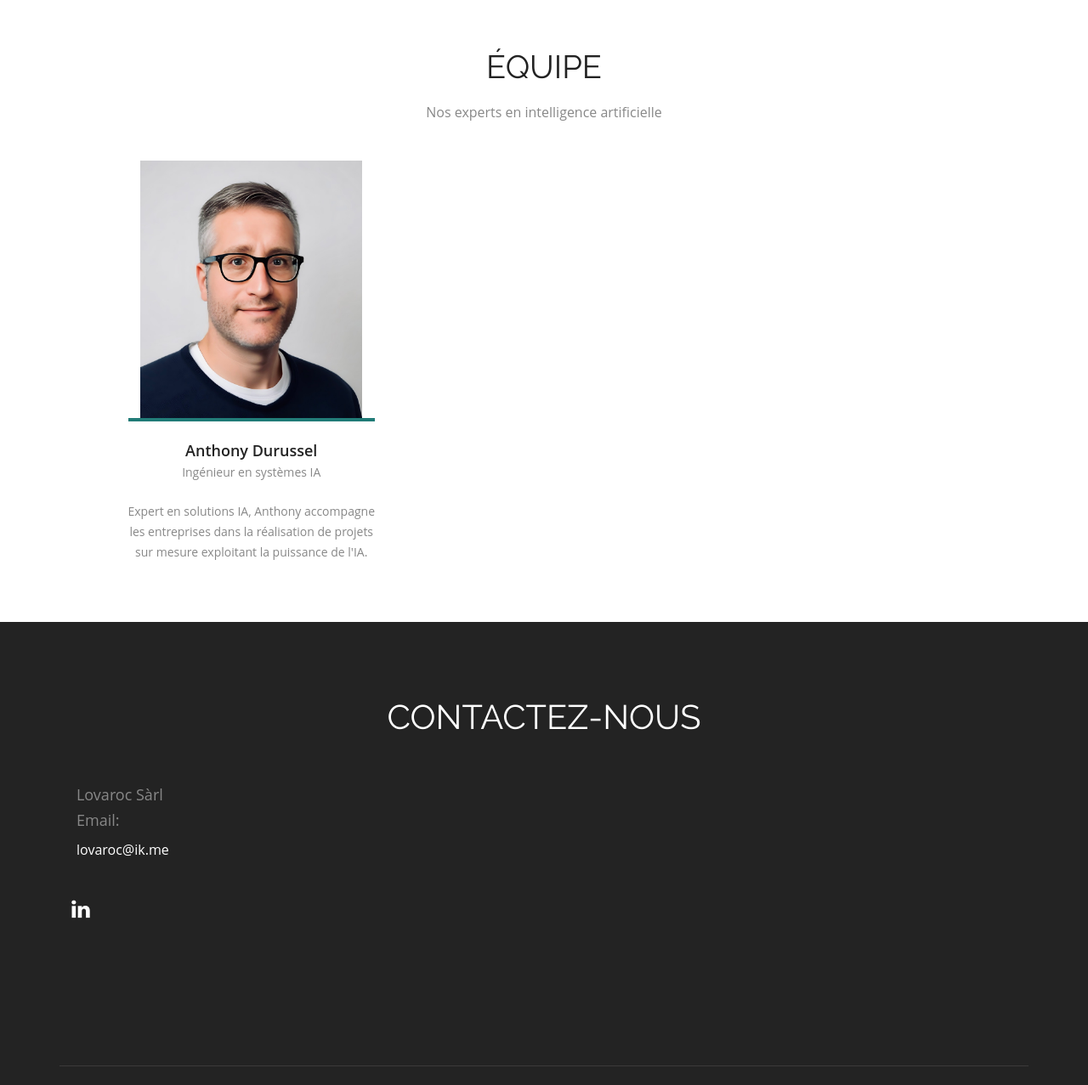
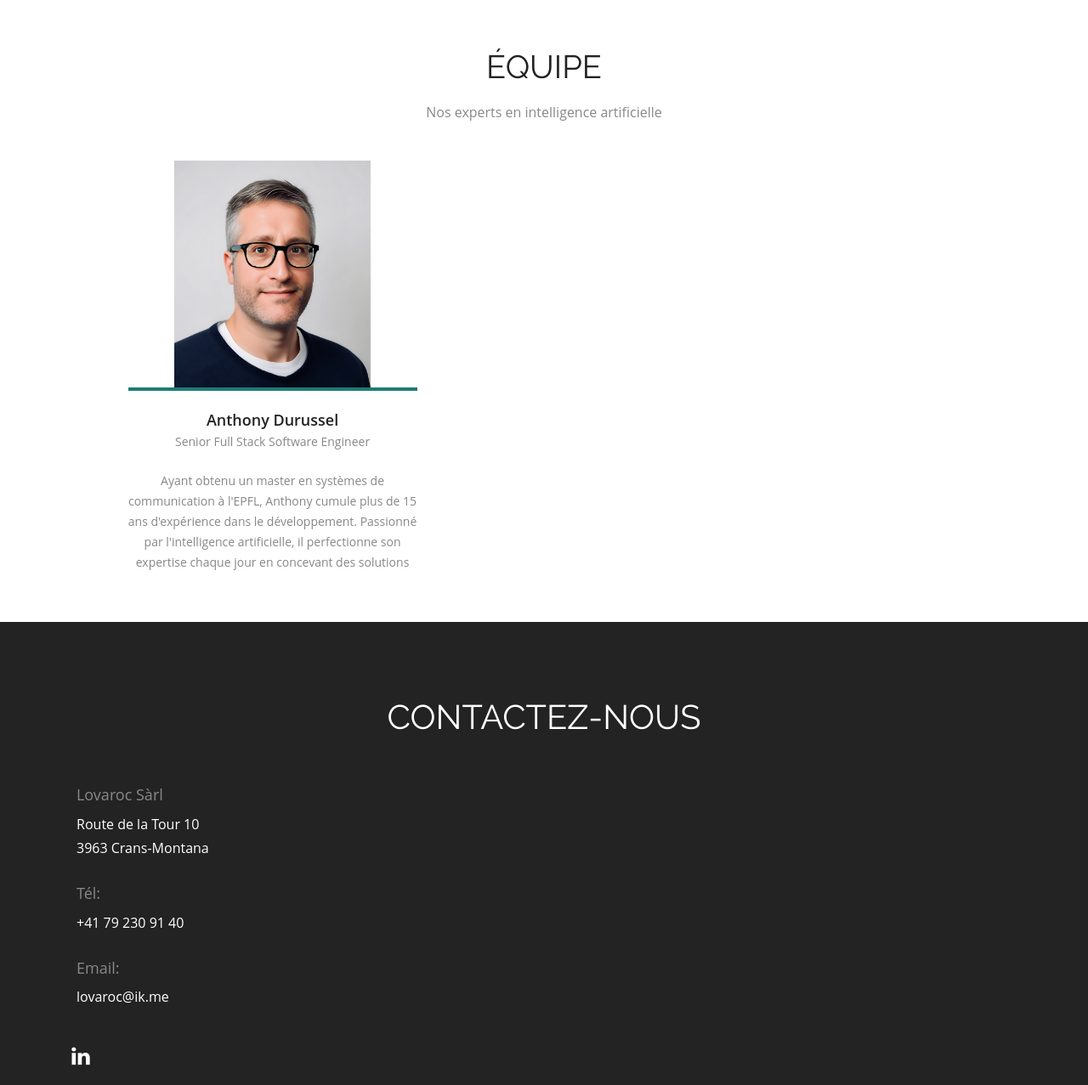
Before and after one commit to lovaroc/lovaroc.github.io, a plain HTML site: page index.html in a window 1280 px wide. Shown: the part 1201-2478 px from the top of the page at 85% size. Drawn offline with Linux system fonts and the light colour scheme.

Commit message:
fix team description

```diff
--- a/css/style.css
+++ b/css/style.css
@@ -641,8 +641,7 @@ img {
 }
 
 .team_area {
-  width: 30.66%;
-  margin: 0 auto;
+  width: 35.66%;
   height: 490px;
   overflow: hidden;
   text-align: center;
@@ -696,7 +695,7 @@ img {
 .team_box img {
   display: block;
   border-radius: 0%;
-  width: 90%;
+  width: 68%;
   margin: 0 auto;
 }
 
--- a/index.html
+++ b/index.html
@@ -166,11 +166,13 @@
             </div>
             <h3 class="wow fadeInDown delay-06s">Anthony Durussel</h3>
             <span class="wow fadeInDown delay-06s"
-              >Ingénieur en systèmes IA</span
+              >Senior Full Stack Software Engineer</span
             >
             <p class="wow fadeInDown delay-06s">
-              Expert en solutions IA, Anthony accompagne les entreprises dans la
-              réalisation de projets sur mesure exploitant la puissance de l'IA.
+              Ayant obtenu un master en systèmes de communication à l'EPFL,
+              Anthony cumule plus de 15 ans d'expérience dans le développement.
+              Passionné par l'intelligence artificielle, il perfectionne son
+              expertise chaque jour en concevant des solutions innovantes.
             </p>
           </div>
         </div>
@@ -189,6 +191,11 @@
                 <div class="contact_info">
                   <div class="detail">
                     <h4>Lovaroc Sàrl</h4>
+                    <p>Route de la Tour 10<br />3963 Crans-Montana</p>
+                  </div>
+                  <div class="detail">
+                    <h4>Tél:</h4>
+                    <p>+41 79 230 91 40</p>
                   </div>
                   <div class="detail">
                     <h4>Email:</h4>
```
